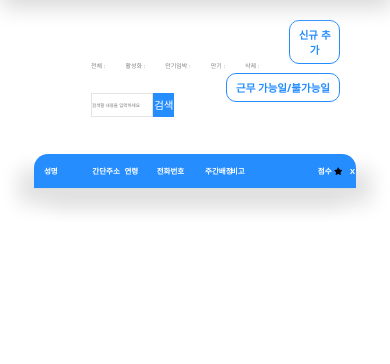
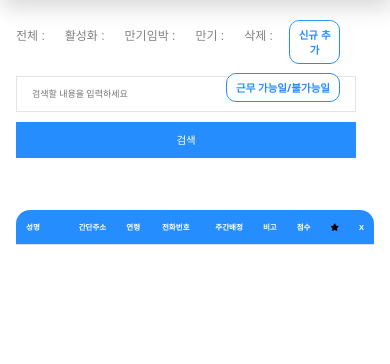
Before and after one commit to aika823/pachuling, a Flask app: page /employee in a window 390 px wide. Shown: the part 80-444 px from the top of the page. Run offline with Flask 2, Linux system fonts and the light colour scheme; lists and menus that the app fills with data are empty; some libraries are stand-ins or nearby versions.

Commit message:
거래처관리 반응형 템플릿

```diff
--- a/static/css/common.css
+++ b/static/css/common.css
@@ -309,9 +309,9 @@ label { color:rgba(0, 0, 0, 0.5)}
 }
 
 /* 거래처, 구직자, 블랙리스트 관리 */
-.board-list.auto-center { display: flex; justify-content: center;}
+.board-list.auto-center { padding: 60px 0 120px; display: flex; flex-direction: column; justify-content: center; align-items: center;}
 .board-list.auto-center #company_table,
-.board-list.auto-center #employee_table { width: 75%; margin: 1rem 0; box-shadow: 15px 15px 20px #e1e1e1, -15px 15px 20px #e1e1e1;}
+.board-list.auto-center #employee_table { box-shadow: 15px 15px 20px #e1e1e1, -15px 15px 20px #e1e1e1;}
 .board-list.auto-center #company_table .com-th,
 .board-list.auto-center #employee_table .com-th,
 .board-write.auto-center #blackListTable .com-th { background: #268DFF; color: #fff; padding: 10px; font-size: .5rem; transition: all .5s; -webkit-transition: all .5s; -moz-transition: all .5s; -ms-transition: all .5s; -o-transition: all .5s; }
@@ -329,7 +329,7 @@ label { color:rgba(0, 0, 0, 0.5)}
 
 #btnAddCompany { position: absolute; top: 100px; right: 250px; font-size: .8rem; font-weight: 600; transition: all .5s; padding: .4rem .6rem; border-radius: 10px; background: none; color: #268DFF; border: 1px solid #268DFF; -webkit-border-radius: 10px; -moz-border-radius: 10px; -ms-border-radius: 10px; -o-border-radius: 10px; -webkit-transition: all .5s; -moz-transition: all .5s; -ms-transition: all .5s; -o-transition: all .5s; }
 #btnAddCompany:hover { background: #268DFF; color: #fff; box-shadow: 3px 3px 5px #c1c1c1;}
-#filter-wrapper { margin: 3rem 10rem 0; display: flex; flex-direction: column;}
+#filter-wrapper { display: flex; flex-direction: column;}
 #filterSub { margin: 1.5rem 0;}
 
 .board-list.auto-center #company_table th .fa-star:before { color: #fff;}
@@ -435,33 +435,13 @@ label { color:rgba(0, 0, 0, 0.5)}
     .graph { font-size: 11px;}
     .call_top_percentage .submit_btn button,
     .call_top_percentage .week_btn button {padding: .2rem .3rem;}
-    #filter-wrapper { margin: 3rem 8rem 0;}
+    /* #filter-wrapper { margin: 3rem 8rem 0;} */
     #btnAddCompany,
     .makeCall,
     .makeCall2  { right: 150px; font-size: .7rem; padding: .4rem .5rem; cursor: pointer;}
 }
 @media all and (max-width: 1350px) {
     .write-layout { margin: 100px 5rem;}
-}
-@media all and (max-width: 1168px) {
-    .write-layout { margin: 100px 2rem;}
-    .call_top_percentage { width: 85%; grid-template-columns: 50% 50%;}
-    .call_top_percentage .grid_layout { grid-template-columns: 70% 20%;}
-    .call_top_percentage .week_btn {padding-left: 45px;}
-    .call_top_percentage .week_btn button { font-size: .6rem;}
-    .call_top_percentage input[type="text"].date { width:33%;}
-    .call_top_percentage .datepick .section_search input.search_date { width: 6.25rem;}
-    .call_top_percentage .submit_btn button { padding: 10px; margin: 0 4px;}
-    .call_top_percentage .submit_btn .fix_checkbox span { display: block; text-align: center;}
-
-    .dropdown.logo { width: 50%; margin-left: 1rem;}
-
-    .inline.scroll_tbody.call,
-    .board-list.auto-center #company_table,
-    .board-list.auto-center #employee_table { width: 90%;}
-    .board-write.auto-center #blackListTable { width: 100%;}
-
-    #filter-wrapper { margin: 3rem 5rem 0;}
 }
 @media all and (max-width: 952px) {
     .makeCall,
@@ -482,20 +462,20 @@ label { color:rgba(0, 0, 0, 0.5)}
     .btn-call-cancel-modal.btn.btn-small.btn-danger { padding: 3px;}
     .call_top_percentage .datepick .calender h2, .call_top_percentage .datepick .section_search h2 {margin-right: -4px;}
 
-    #filterMain .btn { font-size: 0.4rem;}
     #filterSub #inputKeyword,
     #filterSub #btnSearch { height: 1.6rem;}
-    #filterSub #inputKeyword { padding: 0; font-size: .3rem;}
 }
 
 /* grid-style */
 /* table -> div */
 .grid-style { display: grid; align-items: center; grid-template-columns: 12% 12% 15% 8% 1fr 10% 10% 10% 9%;}
+.grid-style.companyTable { display: grid; align-items: center; grid-template-columns: 7% 1fr 12% 12% 10% 15% 10% 7% 7%;}
 .grid-style .call.call-order,
-.grid-style.companyTable .order.link { background: #268DFF; color: #fff; padding: 15px 20px;}
-.grid-style .call.call-order.round1 { border-radius: 14px 0 0 0; -webkit-border-radius: 14px 0 0 0; -moz-border-radius: 14px 0 0 0; -ms-border-radius: 14px 0 0 0; -o-border-radius: 14px 0 0 0; }
-.grid-style .call.call-order.round2 { border-radius: 0 14px 0 0; -webkit-border-radius: 0 14px 0 0; -moz-border-radius: 0 14px 0 0; -ms-border-radius: 0 14px 0 0; -o-border-radius: 0 14px 0 0; }
+.grid-style.companyTable .com-div { background: #268DFF; color: #fff; padding: 15px 20px;}
+.grid-style .round1 { border-radius: 14px 0 0 0; -webkit-border-radius: 14px 0 0 0; -moz-border-radius: 14px 0 0 0; -ms-border-radius: 14px 0 0 0; -o-border-radius: 14px 0 0 0; }
+.grid-style .round2 { border-radius: 0 14px 0 0; -webkit-border-radius: 0 14px 0 0; -moz-border-radius: 0 14px 0 0; -ms-border-radius: 0 14px 0 0; -o-border-radius: 0 14px 0 0; }
 /* .grid-style .cell { padding: 20px;} */
+#filter-wrapper { width: 70%;}
 
 .circle { position: fixed; bottom: 50px; right: 50px; cursor: pointer; background: #268dff; color: #fff; width: 75px; height: 75px; border: none;border-radius: 100px ; -webkit-border-radius: 100px; -moz-border-radius: 100px; -ms-border-radius: 100px; -o-border-radius: 100px; }
 .circle .fas.fa-plus { font-size: 1.5rem;}
@@ -532,12 +512,36 @@ button.btn-call-cancel-modal.btn.btn-small { background: #fff; color: #c1c1c1; f
 .strikethrough_title::before { position: absolute; content: " \A"; display: block; top: 50%; left: 50%; height: 1px; width: 100%; transform: translate(-50%, -50%); background-color: #268DFF; -webkit-transform: translate(-50%, -50%); -moz-transform: translate(-50%, -50%); -ms-transform: translate(-50%, -50%); -o-transform: translate(-50%, -50%); }
 .strikethrough_title .title_text { font-size: 24px; font-weight: bold; background: #fff; color: #505152; padding: 0 1em; display: inline-block; position: relative;}
 
-/* 콜 관리 반응형 */
+@media all and (max-width: 1168px) {
+    .write-layout { margin: 100px 2rem;}
+    .call_top_percentage { width: 85%; grid-template-columns: 50% 50%;}
+    .call_top_percentage .grid_layout { grid-template-columns: 70% 20%;}
+    .call_top_percentage .week_btn {padding-left: 45px;}
+    .call_top_percentage .week_btn button { font-size: .6rem;}
+    .call_top_percentage input[type="text"].date { width:33%;}
+    .call_top_percentage .datepick .section_search input.search_date { width: 6.25rem;}
+    .call_top_percentage .submit_btn button { padding: 10px; margin: 0 4px;}
+    .call_top_percentage .submit_btn .fix_checkbox span { display: block; text-align: center;}
+
+    .dropdown.logo { width: 50%; margin-left: 1rem;}
+
+    .inline.scroll_tbody.call,
+    .board-list.auto-center #company_table,
+    /* .board-list.auto-center #employee_table { width: 90%;} */
+    .board-write.auto-center #blackListTable { width: 100%;}
+
+    #filter-wrapper { width: 95%; }
+}
+
 @media all and (max-width: 990px) {
+    .v_pc { display: none;}
+    .v_mobile { display: block;}
+
     #header #headerMain { justify-content: space-between; margin: 0 auto; width: 90%;}
     #header .nav_right.v_mobile { cursor: pointer;}
     #header .nav_right .fas.fa-bars {font-size: 1.3rem; color: #268DFF;}
-    .board-list.scroll_list { padding: 30px 0 120px;}
+
+    /* 콜 관리 반응형 */
     .call_top_percentage { display: block; width: 95%;}
     .call_top_percentage .percent {display: none;}
     .call_top_percentage .datepick .section_search input.search_date { width: 60%; height: 36px;}
@@ -548,18 +552,11 @@ button.btn-call-cancel-modal.btn.btn-small { background: #fff; color: #c1c1c1; f
 
     .inline.scroll_tbody.call { width: 95%;}
     .inline.scroll_tbody.call .percent { text-align: center; margin-bottom: 26px;}
-    .grid-style.callTable {display: none;}
-    #call_table { box-shadow: none; display: grid; grid-template-columns: 48.5% 48.5%; column-gap: 3%;}
-    /* .grid-style .call.call-order {display: none;}
-    .grid-style.grid-wrapper .date { grid-area: date;}
-    .grid-style.grid-wrapper .time { grid-area: time;}
-    .grid-style.grid-wrapper .company { grid-area: company;}
-    .grid-style.grid-wrapper .job { grid-area: job;}
-    .grid-style.grid-wrapper .wage { grid-area: wage;}
-    .grid-style.grid-wrapper .call_fee { grid-area: call_fee;}
-    .grid-style.grid-wrapper .employee { grid-area: employee;}
-    .grid-style.grid-wrapper .etc { grid-area: etc;}
-    .grid-style.grid-wrapper .cancel { grid-area: cancel; text-align: right; padding-right: 1rem;} */
+    .grid-style.callTable,
+    .grid-style.companyTable {display: none;}
+    #call_table,
+    .board-list.auto-center #company_table,
+    .board-list.auto-center #employee_table { box-shadow: none; display: grid; grid-template-columns: 48.5% 48.5%; column-gap: 3%;}
     .grid-style.grid-wrapper {
         font-size: .7rem;
         position: relative;
@@ -569,16 +566,8 @@ button.btn-call-cancel-modal.btn.btn-small { background: #fff; color: #c1c1c1; f
         flex-direction: column;
         align-items: flex-start;
         padding: 1rem 1rem 3rem;
-        /* grid-template-columns: 20% 20% 20% 20% 20%; */
-        /* grid-template-areas:
-            "  .     date    time    .    cancel   "
-            "  .   company    company    company       .    "
-            "  .     job    job     .      .    "
-            "  .     etc     etc    etc    etc   "
-            "  .    wage    wage    wage      ."
-            "  .     call_fee    call_fee     .      .    "
-            "  .     employee    employee     .      .    "; */
     }
+    .grid-style.grid-wrapper.companyTable { padding: 1rem 1rem .5rem;}
     .grid-style.grid-wrapper .date,
     .grid-style.grid-wrapper .time { font-size: .55rem;}
     .grid-style.grid-wrapper .time { margin-bottom: 15px;}
@@ -590,8 +579,13 @@ button.btn-call-cancel-modal.btn.btn-small { background: #fff; color: #c1c1c1; f
     .grid-style.grid-wrapper .cell { margin-bottom: 8px;}
     .grid-style.grid-wrapper .cell:before { content: attr(data-th) ": "; width: 5em; font-weight: bold; display: inline-block;}
 
-    .v_pc { display: none;}
-    .v_mobile { display: block;}
+    /* 거래처 탬플릿 반응형 */
+    .board-list.auto-center { padding: 30px 0 120px;}
+    #filterMain .btn { font-size: 0.8rem; }
+    #filterSub #inputKeyword { width: 100%;}
+    #filterSub #inputKeyword, #filterSub #btnSearch { height: 36px; width: 100%; margin-top: 10px;}
+    #filterSub #inputKeyword { padding-left: 1rem;}
+
 
     /* form 추가페이지 반응형 */
     .top-title { margin: 3rem 1.5rem 0;}
@@ -604,9 +598,9 @@ button.btn-call-cancel-modal.btn.btn-small { background: #fff; color: #c1c1c1; f
 
     .dropdown.logo { width: 75%;}
 
-    #call_table {
-        display: block;
-    }
+    #call_table,
+    .board-list.auto-center #company_table,
+    .board-list.auto-center #employee_table { display: block; }
     .grid-style.grid-wrapper { margin-bottom: 17px; }
     .call_top_percentage .week_btn { padding-left: 0; }
     .call_top_percentage .datepick .calender,
--- a/static/css/default.css
+++ b/static/css/default.css
@@ -31,6 +31,7 @@ input:focus { outline: none;}
 @media (min-width: 760px) and (max-width: 799px) { html { font-size: 22px; } }
 @media (min-width: 800px) and (max-width: 839px) { html { font-size: 23px; } }
 @media (min-width: 840px) and (max-width: 879px) { html { font-size: 24px; } }
+@media all and (max-width: 990px) { button[class*="btn"].v_pc { display: none;}}
 @media (min-width: 880px) { html { font-size: 25px; } }
 
 @media all and (max-width: 1540px){
```
Also changed, not shown: templates/company/company.html (+10 -3 lines), templates/company/company_table.html (+21 -64 lines).
